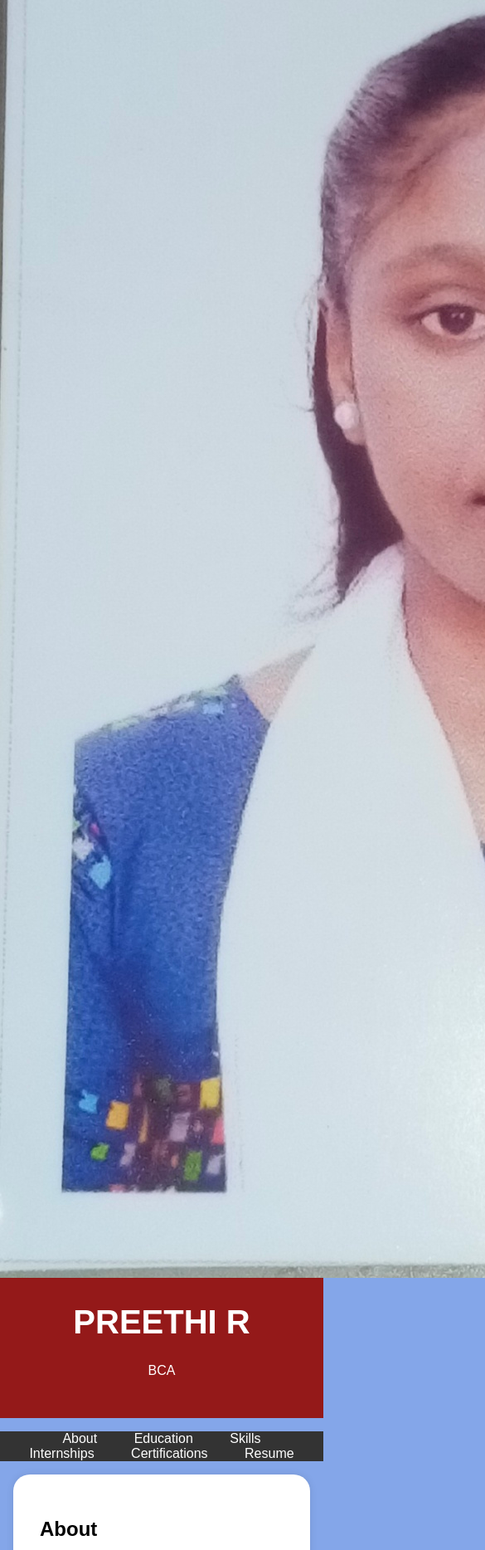
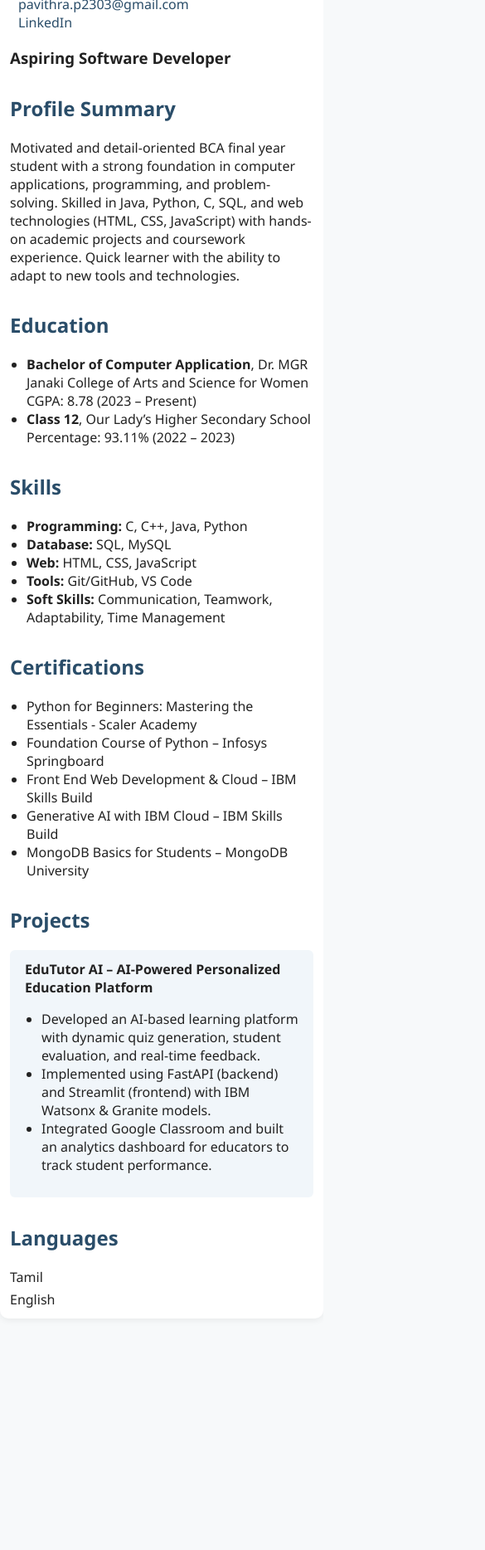
Before and after one commit to pavithrabca123/PAVITHRA-P, a plain HTML site: page index.html in a window 390 px wide. Shown: the part 132-2000 px from the top of the page at 83% size, 585 px wide, since content can reach past the window. After the commit the page ends 1761 px from the top, so only its background shows below. Drawn offline with Linux system fonts and the light colour scheme.

Commit message:
Update index.html

```diff
--- a/index.html
+++ b/index.html
@@ -1,197 +1,103 @@
 <!DOCTYPE html>
-<html>
+<html lang="en">
 <head>
-    <title>Profile-picture</title>
+  <meta charset="UTF-8">
+  <title>Pavithra P | BCA Fresher Portfolio</title>
+  <meta name="viewport" content="width=device-width, initial-scale=1">
   <style>
-        body {
-            font-family: Arial, sans-serif;
-            margin: 0;
-            padding: 0;
-            background-color: #84a6e9;
-        }
-
-        header {
-            background-color: #941919;
-            color: #fff;
-            text-align: center;
-            padding: 2rem 0;
-            position: relative; /* Add this */
-        }
-
-        .header-content h1 {
-            font-size: 2.5rem;
-        }
-
-        /* Add styles for the round profile picture */
-        .profile-picture {
-            width: 100px; /* Adjust the size as needed */
-            height: 100px;
-            border-radius: 75%; /* Create a circular shape */
-            object-fit: cover; /* To ensure the image fills the circular area */
-            position: center; /* Add this */
-            top: 75px; /* Adjust top position as needed */
-            left: 75px; /* Adjust left position as needed */
-        }
-
-        nav {
-            background-color: #333;
-            color: #fff;
-            text-align: center;
-        }
-
-        nav ul {
-            list-style-type: none;
-            padding: 0;
-        }
-
-        nav ul li {
-            display: inline;
-            margin: 0 20px;
-        }
-
-        nav ul li a {
-            text-decoration: none;
-            color: #fff;
-        }
-
-        .section-content {
-            background-color: #fff;
-            padding: 2rem;
-            margin: 1rem;
-            border-radius: 20px;
-            box-shadow: 0 0 10px rgba(0, 0, 0, 0.1);
-            text-align: justify;
-        }
-
-        .download-button {
-            background-color: #333;
-            color: #fff;
-            padding: 0.5rem 1rem;
-            text-decoration: none;
-            border-radius: 20px;
-            display: inline-block;
-            margin-top: 10px;
-            align-self: center;
-        }
-
-        .download-button:hover {
-            background-color: #555;
-        }
-
-        footer {
-            text-align: center;
-            padding: 1rem 0;
-            background-color: #333;
-            color: #fff;
-        }
-
-        ul {
-            list-style-type: disc;
-            padding-left: 20px;
+    body { font-family: 'Segoe UI', Arial, sans-serif; margin: 0; background: #f7f9fa; color: #222; }
+    .container { max-width: 800px; margin: 40px auto; background: #fff; border-radius: 10px; box-shadow: 0 2px 8px #0001; padding: 32px; }
+    h1, h2 { color: #2a4d69; }
+    h1 { margin-bottom: 0; }
+    .contact { float: right; text-align: right; }
+    .contact a { color: #2a4d69; text-decoration: none; margin-left: 10px; }
+    .section { margin-top: 32px; }
+    ul { padding-left: 20px; }
+    .skills-list, .cert-list { columns: 2; }
+    .project { background: #f1f6fa; border-radius: 6px; padding: 12px 18px; margin-bottom: 10px; }
+    .lang-list { display: flex; gap: 20px; }
+    @media (max-width: 600px) {
+      .container { padding: 12px; }
+      .contact { float: none; text-align: left; margin-top: 10px; }
+      .skills-list, .cert-list { columns: 1; }
+      .lang-list { flex-direction: column; gap: 5px; }
     }
   </style>
 </head>
 <body>
-    <header>
-        <div class="header-content">
+  <div class="container">
+    <div>
+      <h1>Pavithra P</h1>
+      <div class="contact">
+        <div><a href="mailto:pavithra.p2303@gmail.com">pavithra.p2303@gmail.com</a></div>
+        <div><a href="https://www.linkedin.com/" target="_blank">LinkedIn</a></div>
+      </div>
+      <div style="clear: both;"></div>
+      <h3>Aspiring Software Developer</h3>
+    </div>
 
-            <img src="preethi.JPG" alt="Profile Picture" class="Profile-picture">
-            <h1>PREETHI R</h1>
-            <p>BCA </p>
+    <div class="section">
+      <h2>Profile Summary</h2>
+      <p>
+        Motivated and detail-oriented BCA final year student with a strong foundation in computer applications, programming, and problem-solving. Skilled in Java, Python, C, SQL, and web technologies (HTML, CSS, JavaScript) with hands-on academic projects and coursework experience. Quick learner with the ability to adapt to new tools and technologies.
+      </p>
     </div>
-    </header>
 
-    <nav>
+    <div class="section">
+      <h2>Education</h2>
       <ul>
-            <li><a href="#about">About</a></li>
-            <li><a href="#education">Education</a></li>
-            <li><a href="#skills">Skills</a></li>
-            <li><a href="#internships">Internships</a></li>
-            <li><a href="#certifications">Certifications</a></li>
-            <li><a href="#resume">Resume</a></li>
-
-        </ul>
-    </nav>
-
-    <section id="about">
-        <div class="section-content">
-            <h2>About</h2>
-            <p>A highly motivated BCA graduate with a strong foundation in computer applications, programming, and software development. Proficient in languages like Java, Python, C++, and web technologies such as HTML, CSS. Skilled in database management (SQL, MySQL)  Passionate about problem-solving, software development, and continuously learning emerging technologies. A team player with strong analytical skills, eager to contribute to innovative IT solutions.<a href="https://techtrainer20.github.io/git_con2/" traget="_target"></a></p>
-        </div>
-    </section>
-
-    <section id="education">
-        <div class="section-content">
-            <h2>Education</h2>
-            <p>Dr MGR Janaki College of Arts and Science For Women - BCA</p>
-        </div>
-    </section>
-
-    <section id="skills">
-        <div class="section-content">
-            <h2>Skills</h2>
-            <ul>
-                <li>Python</li>
-                <li>Java</li>
-                <li>C++</li>
-                <li>Html</li>
-                <li>Ms office</li>
+        <li>
+          <b>Bachelor of Computer Application</b>, Dr. MGR Janaki College of Arts and Science for Women<br>
+          CGPA: 8.78 (2023 – Present)
+        </li>
+        <li>
+          <b>Class 12</b>, Our Lady’s Higher Secondary School<br>
+          Percentage: 93.11% (2022 – 2023)
+        </li>
       </ul>
     </div>
-    </section>
 
-    <section id="internships">
-        <div class="section-content">
-            <h2>Internship</h2>
-            <ul>
-                <li>Programming in C++ at Internpe</li>
-                 <!-- Add more project links here -->
+    <div class="section">
+      <h2>Skills</h2>
+      <ul class="skills-list">
+        <li><b>Programming:</b> C, C++, Java, Python</li>
+        <li><b>Database:</b> SQL, MySQL</li>
+        <li><b>Web:</b> HTML, CSS, JavaScript</li>
+        <li><b>Tools:</b> Git/GitHub, VS Code</li>
+        <li><b>Soft Skills:</b> Communication, Teamwork, Adaptability, Time Management</li>
       </ul>
     </div>
-    </section>
-    <section id="Certifications">
-        <div class="section-content">
+
+    <div class="section">
       <h2>Certifications</h2>
-            <ul>
-                <li>Foundation course of python at Infosys Springboard</li>
-                <li>Basics of Programming in Python at Scaler </li>
-                <li>Critical Soft Skills for Project Managers at IBM SkillsBuild</li>
-                 <!-- Add more project links here -->
+      <ul class="cert-list">
+        <li>Python for Beginners: Mastering the Essentials - Scaler Academy</li>
+        <li>Foundation Course of Python – Infosys Springboard</li>
+        <li>Front End Web Development & Cloud – IBM Skills Build</li>
+        <li>Generative AI with IBM Cloud – IBM Skills Build</li>
+        <li>MongoDB Basics for Students – MongoDB University</li>
       </ul>
     </div>
-    </section>
 
-    <section id="resume">
-
-        <div class="section-content">
-            <center>
-            <a href="resumepreethi.pdf" target="_blank" class="download-button">Download Resume</a>
-        </center>
+    <div class="section">
+      <h2>Projects</h2>
+      <div class="project">
+        <b>EduTutor AI – AI-Powered Personalized Education Platform</b>
+        <ul>
+          <li>Developed an AI-based learning platform with dynamic quiz generation, student evaluation, and real-time feedback.</li>
+          <li>Implemented using FastAPI (backend) and Streamlit (frontend) with IBM Watsonx & Granite models.</li>
+          <li>Integrated Google Classroom and built an analytics dashboard for educators to track student performance.</li>
+        </ul>
+      </div>
     </div>
 
-    </section>
-
-    <footer>
-        <p>&copy; PREETHI R</p>
-    </footer>
-
-    <script>
-        // Smooth scrolling to section when clicking on navigation links
-        document.querySelectorAll('a[href^="#"]').forEach(anchor => {
-            anchor.addEventListener('click', function(e) {
-                e.preventDefault();
-
-                const targetId = this.getAttribute('href').substring(1);
-                const targetElement = document.getElementById(targetId);
-
-                if (targetElement) {
-                    window.scrollTo({
-                        top: targetElement.offsetTop,
-                        behavior: 'smooth'
-                    });
-                }
-            });
-        });
-    </script>
+    <div class="section">
+      <h2>Languages</h2>
+      <div class="lang-list">
+        <span>Tamil</span>
+        <span>English</span>
+      </div>
+    </div>
+  </div>
 </body>
 </html>
```
Lines whose indentation alone changed are shown as unchanged.
